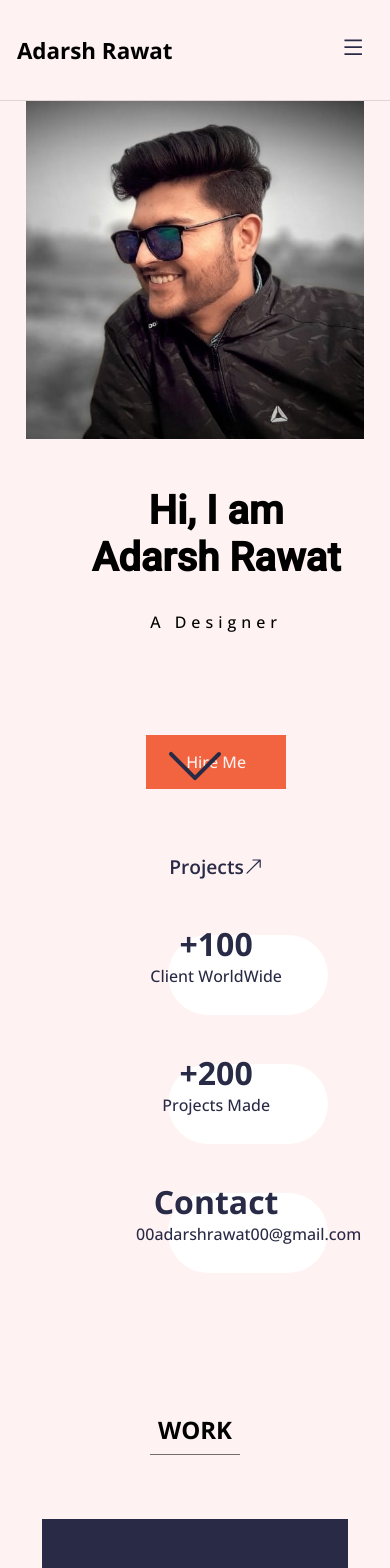
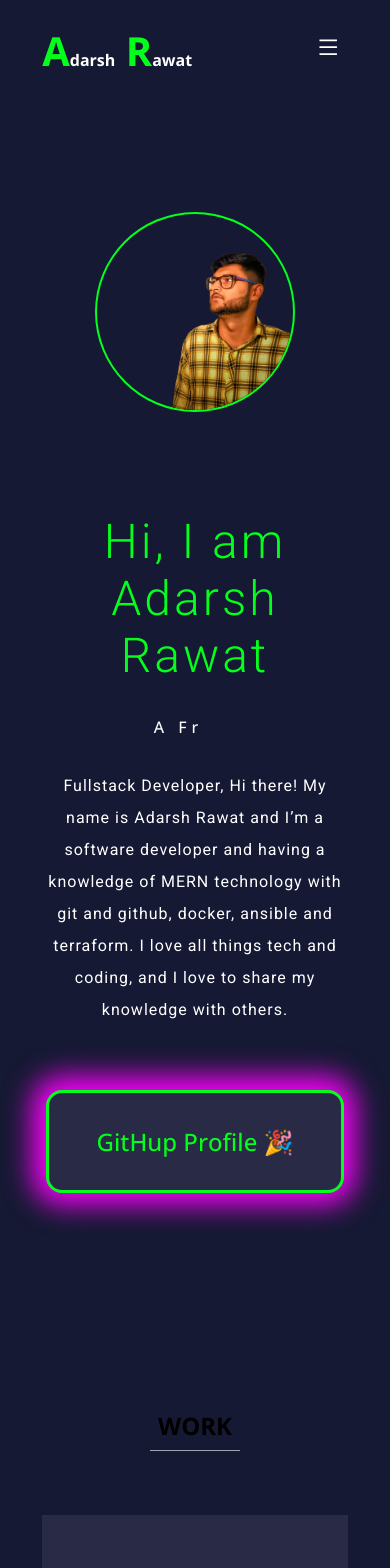
Before and after one commit to iadarshrawat/Portfolio_Website, a React (Create React App) app: page / in a window 390 px wide. Shown: the top 1568 px of the page. Built offline with nearby package versions, Linux system fonts and the light colour scheme.

Commit message:
responsive home

```diff
--- a/src/components/Header.jsx
+++ b/src/components/Header.jsx
@@ -4,7 +4,12 @@ import {AiOutlineMenu} from "react-icons/ai"
 const Header = ({menuOpen, setMenuOpen}) => {
   return <nav>
 
-    <h2>Adarsh Rawat</h2>
+    <h2>
+      <span className='green'>A</span>
+      <span>darsh</span>
+      <span className='green'> R</span>
+      <span>awat</span>
+    </h2>
     <div>
       <a href='#home'>Home</a>
       <a href='#work'>Work</a>
@@ -13,9 +18,15 @@ const Header = ({menuOpen, setMenuOpen}) => {
       <a href='#testimonial'>Testimonial</a>
       <a href='#contact'>Contact</a>
     </div>
+    <div>
     <a href='mailto:00adarshrawat00@gmail.com'>
       <button>Email</button>
     </a>
+    <a href='https://docs.google.com/document/d/15lQh1WiPPCjSkPqjveS0EFdFxLkyEtVPrQ-ZMoqZ2NE/edit'>
+      <button>Resume</button>
+    </a>
+    </div>
+
 
     <button onClick={()=>setMenuOpen(!menuOpen)}>
       <AiOutlineMenu/>
--- a/src/components/Home.jsx
+++ b/src/components/Home.jsx
@@ -2,27 +2,11 @@ import React, { useRef } from 'react';
 import { animate, motion } from "framer-motion"
 import Typewriter from 'typewriter-effect';
 import { BsArrowUpRight, BsChevronDown } from "react-icons/bs"
-import me from "../assets/me.jpeg"
+import me from "../assets/me.png"
 import "../styles/home.scss"
 import "../styles/mediaquery.scss"
 
 const Home = () => {
-
-  const clientCount = useRef(null);
-  const projectCount = useRef(null);
-  const animationClientsCount = ()=>{
-    animate(0, 100,{
-      duration:1,
-      onUpdate:(v)=>(clientCount.current.textContent = v.toFixed()),
-    })
-  }
-
-  const animationProjectsCount = ()=>{
-    animate(0, 200, {
-      duration:1,
-      onUpdate:(v)=>(projectCount.current.textContent = v.toFixed()),
-    })
-  }
 
   const animation = {
     h1: {
@@ -51,53 +35,29 @@ const Home = () => {
     <div id='home'>
       <section>
         <div>
+          <div className="left">
             <motion.h1 {...animation.h1}>
               Hi, I am <br /> Adarsh Rawat
             </motion.h1>
 
             <Typewriter options={{
-            strings: ["A Developer", "A Designer", "A Creater"],
+              strings: ["A Backend Developer", "A Fronted Designer", "A Devops Enthusiastic"],
               autoStart: true,
               loop: true,
               wrapperClassName: "typewriterpara",
               cursor: "",
             }} />
+            <p>Fullstack Developer,
+              Hi there! My name is Adarsh Rawat and I’m a software developer and having a knowledge of MERN technology with git and github, docker, ansible and terraform. I love all things tech and coding, and I love to share my knowledge with others.</p>
+            <button><a href='mailto:00adarshrawat00@gmail.com'> GitHup Profile 🎉</a></button>
+          </div>
+          <div className="right">
+            <img src={me} alt="My imgae" />
+          </div>
+        </div>
+      </section >
 
-          <div>
-            <a href="mailto:00adarshrawat00@gmail.com"> Hire Me </a>
-            <a href="work"> Projects <BsArrowUpRight /> </a>
-          </div>
-
-          <article>
-            <p>
-              +<motion.span whileInView={animationClientsCount} ref={clientCount}>100</motion.span>
-            </p>
-            <span>Client WorldWide</span>
-          </article>
-
-          <aside>
-            <article>
-              <p>
-              +<motion.span whileInView={animationProjectsCount} ref={projectCount}>100</motion.span>
-              </p>
-              <span>Projects Made</span>
-            </article>
-
-            <article data-special>
-              <p>Contact</p>
-              <span>00adarshrawat00@gmail.com</span>
-            </article>
-          </aside>
-        </div>
-      </section>
-      <section>
-        <img src={me} alt="Adarsh" />
-      </section>
-
-
-      <BsChevronDown />
-
-    </div>
+    </div >
   )
 }
 export default Home
--- a/src/styles/header.scss
+++ b/src/styles/header.scss
@@ -1,7 +1,7 @@
 @import './statics.scss';
 
 nav {
-    width: 100%;
+    width: 100vw;
     height: 100px;
     background-color: $color1;
     display: flex;
@@ -13,7 +13,12 @@ nav {
     z-index: 60;
 
     >h2 {
-        font-size: 2rem;
+        font-size: 1.7rem;
+        color: $color6;
+        > .green {
+            font-size: 2.5rem;
+            color: $color3;
+        }
     }
 
     >div {
@@ -22,6 +27,7 @@ nav {
         gap: 2rem;
 
         >a {
+            font-size: 0.8rem;
             color: $color6;
             font-weight: 500;
             transition: all 0.3s;
@@ -32,7 +38,7 @@ nav {
             }
         }
     }
-
+>div{
     >a {
         >button {
             border: 1px solid $color6_1;
@@ -45,17 +51,19 @@ nav {
             transition: all 0.3s;
 
             &:hover {
-                background-color: $color6;
-                color: $color4;
+                background: $color3;
+                color: black;
             }
         }
     }
+}
+
 
 
     > button {
         border: none;
         background-color: transparent;
-        color: $color5;
+        color: $color6;
         font-size: 1.4rem;
         display: none;
         width: 40px;
--- a/src/styles/home.scss
+++ b/src/styles/home.scss
@@ -2,131 +2,72 @@
 @import "animation.scss";
 
 #home {
+    color: white;
+    >section {
+        width: 100vw;
+        display: flex;
+        align-items: center;
+        justify-content: space-between;
+
+            >div {
                 width: 100%;
-    height: 90vh;
-    display: flex;
-
-    > section {
-        width: 100%;
-
-        &:first-of-type{
-
-            padding-left: $p;
-
-            > div {
-                border-top: 1px solid $color6_2;
                 height: 100%;
                 padding-top: 6rem;
+                display: flex;
+                align-items: center;
+                justify-content: center;
 
-                > h1 {
-                    font: 900 4rem $text1;
+                >.left {
+                    width: 50%;
+                    *{
+                        padding: 1rem;
+                    }
+                    >h1 {
+                        color: $color3;
+                        letter-spacing: 3px;
+                        font: 300 3rem $text1;
                     }
 
-                .typewriterpara{
-                    margin: 20px;
+                    .typewriterpara {
                         height: 20px;
                         letter-spacing: 5px;
                     }
 
-                > div {
-                    display: flex;
-                    margin: 5rem 0;
-                    width: 70%;
-                    gap: 4rem;
-                    align-items: center;
-                    > a {
-                        &:first-of-type{
-                            background-color: $color3;
-                            color: $color1;
-                            padding: 1rem 2.5rem;
-                            transition: all 0.3s;
+                    >p {
+                        color: $color4;
+                        font: 400 1rem $text1;
+                        letter-spacing: 1px;
+                        line-height: 2rem;
+                    }
 
-                            &:hover {
-                                background-color: $color3_1;
+                    >button {
+                        padding: 2rem;
+                        font: 300 1.5rem $text1;
+                        background: $color5;
+                        border-radius: 1rem;
+                        border: 3px solid $color3;
+                        box-shadow: -1px -1px 29px 12px rgba(255, 0, 255, 1);
+                        margin: 3rem 0;
+
+                        >a {
+                            text-decoration: none;
+                            color: $color3;
                         }
                     }
 
-                        &:last-of-type{
-                            font: 600 1.2rem $text2;
-                            color: $color5;
-                            display: flex;
-                            align-items: center;
                 }
+
+                >.right {
+                    padding: 5rem;
+                    >img {
+                        height: 400px;
+                        border-radius: 50%;
+                        border: 2px solid $color3;
                     }
                 }
 
-                aside {
-                    display: flex;
-                    justify-content: space-between;
-                    width: 70%;
-                }
-
-                article {
-                    margin: 2rem 0;
-                    width: 10rem;
-                    color: $color5;
-                    border-radius: 50%;
-                    position: relative;
-
-                    &::after {
-                        content: "";
-                        background-color: $color4;
-                        width: 100%;
-                        height: 5rem;
-                        position: absolute;
-                        border-radius: 50px;
-                        z-index: -1;
-                        top: 20%;
-                        left: 20%;
-                    }
-
-                    > p {
-                        font: 900 2rem $text2;
-                    }
-                    > span {
-                        font: 500 1rem $text2;
-                    }
 
             }
 
     }
 }
-        &:last-of-type{
-            border-top: 1px solid $color6_2;
-            display: flex;
-            flex-direction: column;
-            justify-content: flex-end;
-            align-items: center;
-            overflow: hidden;
-
-
-            // &::after{
-            //     content: "";
-            //     width: 60vmax;
-            //     height: 50vmax;
-            //     background-color: $color3;
-            //     position: absolute;
-            //     border-radius: 50%;
-            //     z-index: -1;
-            // }
-
-
-            > img {
-                width: 40vmax;
-                object-fit: contain;
-                height: 40vmax;
-            }
-        }
-    }
-
-    > svg {
-        position: absolute;
-        font-size: 4rem;
-        color: $color5;
-        left: 50%;
-        bottom:5%;
-        transform: translate(-50%);
-        animation:animateSvg 0.5s infinite linear alternate;
-    }
-
-}
--- a/src/styles/mediaquery.scss
+++ b/src/styles/mediaquery.scss
@@ -1,39 +1,38 @@
 @import 'statics.scss';
 
 @media screen and (max-width:1367px) {
-    nav{
+    nav {
         padding: 0 $p_md;
     }
 
     #home {
-        height: 100vh;
         >section {
-            &:first-of-type {
-                padding-left: $p_md;
-                > div aside {
-                    width: 85%;
-                }
+            >div {
+                padding: 3rem;
             }
         }
     }
 
-    #work{
+    #work {
         padding: 8rem $p_md;
         height: 110vh;
 
-        >section{
+        >section {
             >article {
                 height: 20rem;
                 width: 90%;
             }
-            .workItem{
+
+            .workItem {
                 padding: 2rem;
                 height: 20rem;
-                >aside{
-                    >p{
+
+                >aside {
+                    >p {
                         margin: 1rem;
                     }
-                    >a{
+
+                    >a {
                         margin: 1rem;
                     }
                 }
@@ -41,33 +40,37 @@
         }
     }
 
-    #services{
+    #services {
         padding-left: 3vmax;
         padding-right: 3vmax;
-        >section{
+
+        >section {
             height: 80%;
             width: 90%;
         }
     }
 
-    #testimonial{
+    #testimonial {
 
-        >.testimonialCard >section{
+        >.testimonialCard>section {
             padding: 3vmax;
             width: 100%;
 
         }
     }
 
-    #contact{
-        >section > form{
-            >input,>button{
-                font:400 0.8rem, $text1;
+    #contact {
+        >section>form {
+
+            >input,
+            >button {
+                font: 400 0.8rem, $text1;
                 width: 50%;
             }
         }
     }
-    footer{
+
+    footer {
         padding-left: $p_md;
     }
 }
@@ -95,53 +98,54 @@
 
 
 
-@media screen and (max-width:1100px) {
-    nav{
-        padding: 0 $p_base;
-        >h2{
-            font-size: 1.8rem;
-        }
+@media screen and (max-width:1200px) {
+    #home {
+        >section {
 
-        >div{
-            gap: 1rem;
-        }
-    }
+            >div {
+                padding: 2rem;
 
-    #home {
-        height: 110vh;
-        >section {
-            &:first-of-type {
-                padding-left: $p_base;
-                > div {
-                    >h1{
-                        font:900 3rem $text1;
-                    }
-                    aside {
-                        width: 100%;
+                >.right {
+                    >img {
+                        height: 300px;
                     }
                 }
             }
         }
     }
 
-    #work{
+    nav {
+        padding: 0 $p_base;
+
+        >h2 {
+            font-size: 1.8rem;
+        }
+
+        >div {
+            gap: 1rem;
+        }
+    }
+
+    #work {
         padding: 8rem $p_base;
     }
 
-    #services{
+    #services {
         padding: 17vmax 2vmax;
         text-align: center;
     }
 
-    #testimonial{
+    #testimonial {
 
-        >.testimonialCard{
+        >.testimonialCard {
             padding: 3rem;
-            >section{
+
+            >section {
                 padding: 3vmax;
                 width: 100%;
-                >article{
-                    > * {
+
+                >article {
+                    >* {
                         margin: 1rem;
                     }
                 }
@@ -150,16 +154,40 @@
 
     }
 
-    #contact{
-        >section > form{
-            >input,>button{
-                font:400 0.8rem, $text1;
+    #contact {
+        >section>form {
+
+            >input,
+            >button {
+                font: 400 0.8rem, $text1;
                 width: 50%;
             }
         }
     }
-    footer{
+
+    footer {
         padding-left: $p_md;
+    }
+}
+
+
+
+
+
+
+
+
+@media screen and (max-width:980px) {
+    nav {
+
+        >div,
+        >a {
+            display: none;
+        }
+
+        >button {
+            display: inline;
+        }
     }
 }
 
@@ -179,44 +207,29 @@
 
 
 
+@media screen and (max-width:900px) {
 
 
-
-
-
-
-
-
-
-
-
-@media screen and (max-width:900px) {
-    nav{
-        padding: 0 $p_sm;
-        >h2{
-            font-size: 1.4rem;
-        }
-        >div{
-            gap: 0.5rem;
-        }
-    }
-
-    footer{
+    footer {
         padding-left: $p_zero;
         grid-template-columns: 1fr;
-        >div{
+
+        >div {
 
             width: 100%;
             border: none;
+
             p {
                 width: 50%;
-                margin:2rem auto;
+                margin: 2rem auto;
             }
         }
-        > mark{
+
+        >mark {
             display: flex;
             align-items: center;
             justify-content: center;
+
             a {
                 margin: 1rem;
             }
@@ -236,15 +249,41 @@
 
 
 
-@media screen and (max-width:800px) {
-    nav{
-       > div , > a {
-        display: none;
-       }
-       > button {
-        display: inline;
-       }
+@media screen and (max-width:850px) {
 
+    #home {
+        >section {
+            display: flex;
+            justify-content: flex-start;
+            align-items: flex-start;
+            height: 100%;
+
+            >div {
+                flex-direction: column-reverse;
+
+                >.left {
+                    width: 100%;
+                    flex-direction: column;
+                    display: flex;
+                    align-items: center;
+                    justify-content: center;
+
+                    >h1 {
+                        text-align: center;
+                    }
+
+                    >p {
+                        text-align: center;
+                    }
+                }
+
+                >.right {
+                    >img {
+                        height: 300px;
+                    }
+                }
+            }
+        }
     }
 }
 
@@ -273,74 +312,36 @@
 
 @media screen and (max-width:720px) {
 
-    #home {
-        height: unset;
-        flex-direction: column-reverse;
+    #work {
+
         >section {
-            &:first-of-type {
-                width: 100vw;
-                display: flex;
-                align-items: center;
-                flex-direction: column;
-                justify-content: center;
-
-                // background: green;
-
-                > div {
-                    width: 100%;
-                    border: none;
-                    padding-top: 3rem;
-                    // background: red;
-                    display: flex;
-                    flex-direction: column;
-                    align-items: center;
-                    text-align: center;
-
-                    >h1{
-                        font: 900 2.5rem $text1;
-                    }
-                    >div{
-                        flex-direction: column;
-                        // background: blue;
-                        margin: 10px 0px;
-                    }
-                    aside{
-                        width: 85%;
-                        flex-direction: column;
-                        align-items: center;
-                    }
-                }
-
-            }
-        }
-    }
-
-    #work{
-
-        >section{
 
             >article {
                 width: 100%;
                 height: 30vmax;
 
             }
-            .workItem{
+
+            .workItem {
                 height: 30vmax;
                 box-shadow: 0 0 5px $color1;
 
-                > aside {
+                >aside {
                     margin: 1rem;
-                    >h3{
+
+                    >h3 {
                         margin: 1rem;
                         font-size: 20px;
                     }
-                    >p{
+
+                    >p {
                         letter-spacing: 0ch;
                         line-height: unset;
                         margin: 0;
                         font-size: 0.5rem;
                     }
-                    >a{
+
+                    >a {
                         padding: 0.2rem 0.6rem;
                         font-size: 0.7rem;
                         margin: 1rem;
@@ -352,21 +353,27 @@
     }
 
 
+
+
     #timeline {
-        .timelineBox::after{
+        .timelineBox::after {
             left: 31px;
 
         }
-        .timelineItem{
+
+        .timelineItem {
             width: 100%;
             padding-left: 5rem;
             padding-right: 2rem;
         }
-        .rightTimeline{
+
+        .rightTimeline {
             left: 0%;
         }
-        .rightTimeline, .leftTimeline {
-            &::after{
+
+        .rightTimeline,
+        .leftTimeline {
+            &::after {
                 left: 15px;
             }
         }
@@ -374,8 +381,8 @@
     }
 
 
-    #services{
-        >section{
+    #services {
+        >section {
             margin: 3rem 0;
             grid-template-columns: repeat(2, 1fr);
             gap: 1rem;
@@ -383,26 +390,28 @@
         }
     }
 
-    #testimonial{
+    #testimonial {
 
-        >.testimonialCard{
+        >.testimonialCard {
 
             padding: 2rem;
             height: unset;
 
-            >section{
+            >section {
                 height: 100%;
                 justify-content: space-evenly;
                 padding: 2vmax;
                 flex-direction: row;
                 flex-wrap: wrap;
                 width: 100%;
-                >article{
+
+                >article {
                     width: 15rem;
                     height: 25rem;
                     margin: 1rem;
                     padding: 2rem;
-                    > * {
+
+                    >* {
                         margin: 0.3rem;
                     }
                 }
@@ -413,22 +422,49 @@
 
 
 
-    #contact{
+    #contact {
         display: flex;
         flex-direction: column;
         align-items: center;
         justify-content: center;
-        >section > form{
-            >h2{
+
+        >section>form {
+            >h2 {
                 font: 100 2.3rem $text2;
             }
-            >input,>button{
+
+            >input,
+            >button {
                 width: 65%;
             }
         }
-        aside{
+
+        aside {
             border-radius: 10%;
             padding: 1rem;
         }
     }
 }
+
+
+@media screen and (max-width:520px) {
+    nav{
+        > h2 {
+            font-size: 1rem;
+        }
+    }
+    #home {
+        >section {
+
+            >div {
+                padding: 2rem;
+
+                >.right {
+                    >img {
+                        height: 200px;
+                    }
+                }
+            }
+        }
+    }
+}
--- a/src/styles/statics.scss
+++ b/src/styles/statics.scss
@@ -1,17 +1,17 @@
 $text1: "Roboto", sans-serif;
 $text2: "Open Sans", sans-serif;
 
-$color1: #fef2f2;
+$color1: #151933;
 $color2: #286f6c;
 $color2_1: #174340;
-$color3: #f26440;
+$color3: #04ff1d;
 $color3_1: #833623;
 $color3_light: rgb(249, 141, 141);
 $color4: #fff;
 $color5: #292b46;
-$color6: #161616;
-$color6_1: #16161698;
-$color6_2: #16161622;
+$color6: #ffffff;
+$color6_1: #ffffff98;
+$color6_2: #ffffff22;
 
 
 $p: 13.33vmax;
```
Also changed, not shown: src/assets/me.jpeg (deleted), src/assets/me.png (added). Lines whose indentation alone changed are shown as unchanged.
